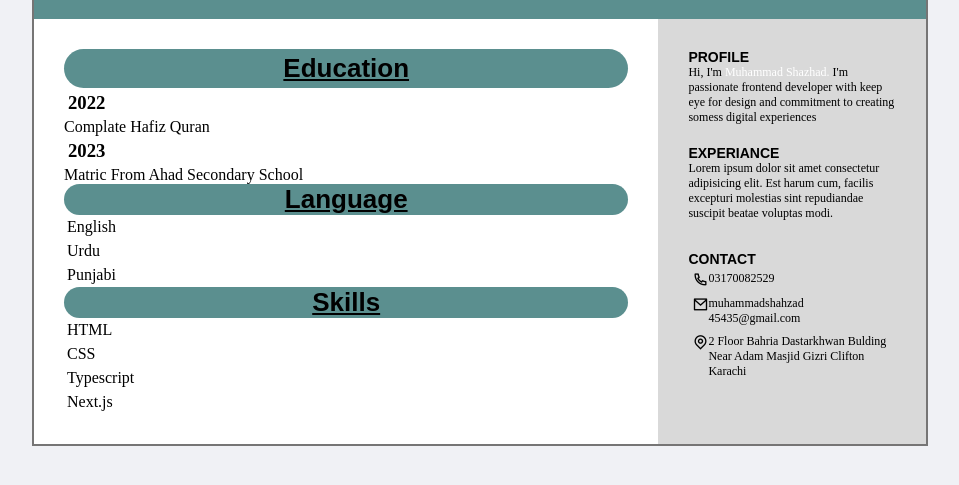
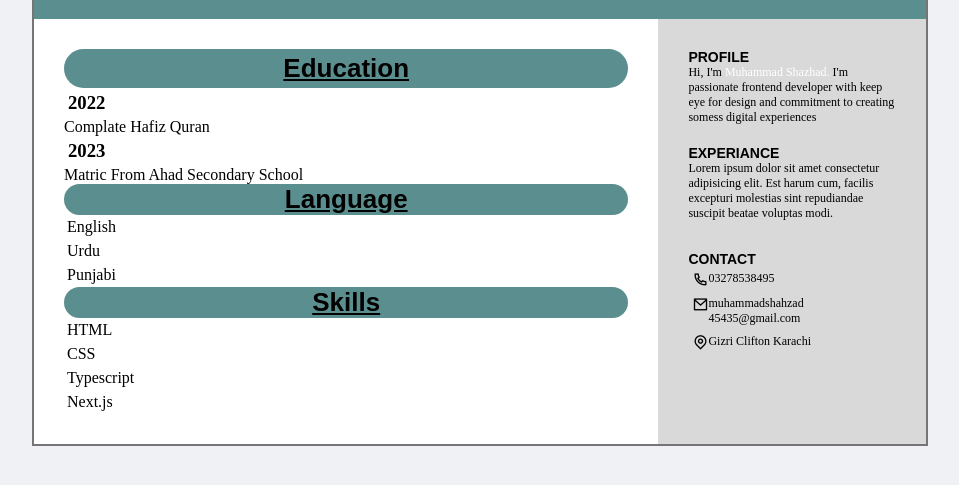
Before and after one commit to shahzad006/milestone_2, a plain HTML site: page index.html in a window 1280 px wide. Shown: the part 163-648 px from the top of the page, without its empty margins (160-1119 px from the left). Drawn offline with nearby package versions, Linux system fonts and the light colour scheme.

Commit message:
Update index.html

```diff
--- a/index.html
+++ b/index.html
@@ -95,7 +95,7 @@
 
               <div class="number">
                 <i class="ri-phone-line"></i>
-                <p>03170082529</p>
+                <p>03278538495</p>
               </div>
 
               <div class="gamil">
@@ -107,8 +107,7 @@
               <div class="addres">
                 <i class="ri-map-pin-line"></i>
                 <p>
-                  2 Floor Bahria Dastarkhwan Bulding Near Adam Masjid Gizri
-                  Clifton Karachi
+                   Gizri Clifton Karachi
                 </p>
               </div>
             </div>
```
